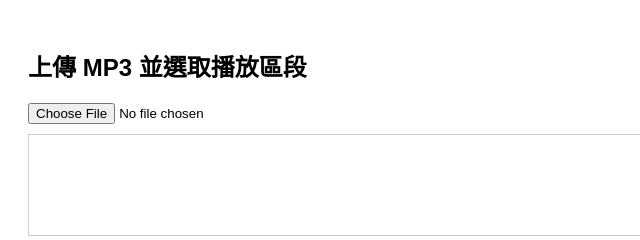
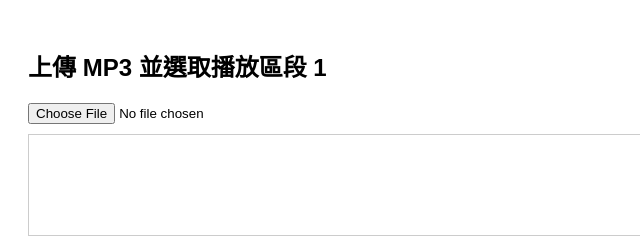
Before and after one commit to ghostx2/SoR.Tools, a plain HTML site: page docs/play.html in a window 1280 px wide. Shown: the top 240 px of the page, 0-640 px from the left. Drawn offline with Linux system fonts and the light colour scheme.

Commit message:
Update play.html

```diff
--- a/docs/play.html
+++ b/docs/play.html
@@ -22,7 +22,7 @@
   </style>
 </head>
 <body>
-  <h2>上傳 MP3 並選取播放區段</h2>
+  <h2>上傳 MP3 並選取播放區段 1</h2>
 
   <input type="file" id="audio-upload" accept="audio/mp3,audio/mpeg" /><br />
   <div id="filename"></div>
@@ -35,6 +35,8 @@
   <script src="https://unpkg.com/wavesurfer.js@7.0.0/dist/plugins/regions.min.js"></script>
 
   <script>
+    console.log('window.RegionsPlugin:', window.RegionsPlugin); // 這裡會印出 plugin 物件或 undefined
+
     let wavesurfer = null;
 
     document.getElementById('audio-upload').addEventListener('change', (e) => {
```
